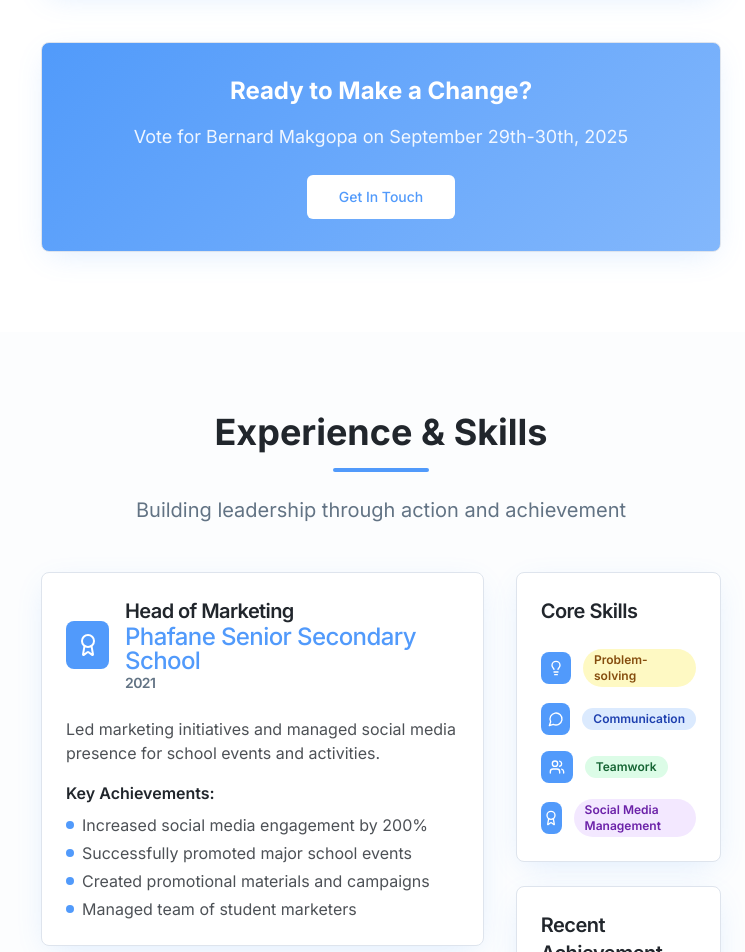
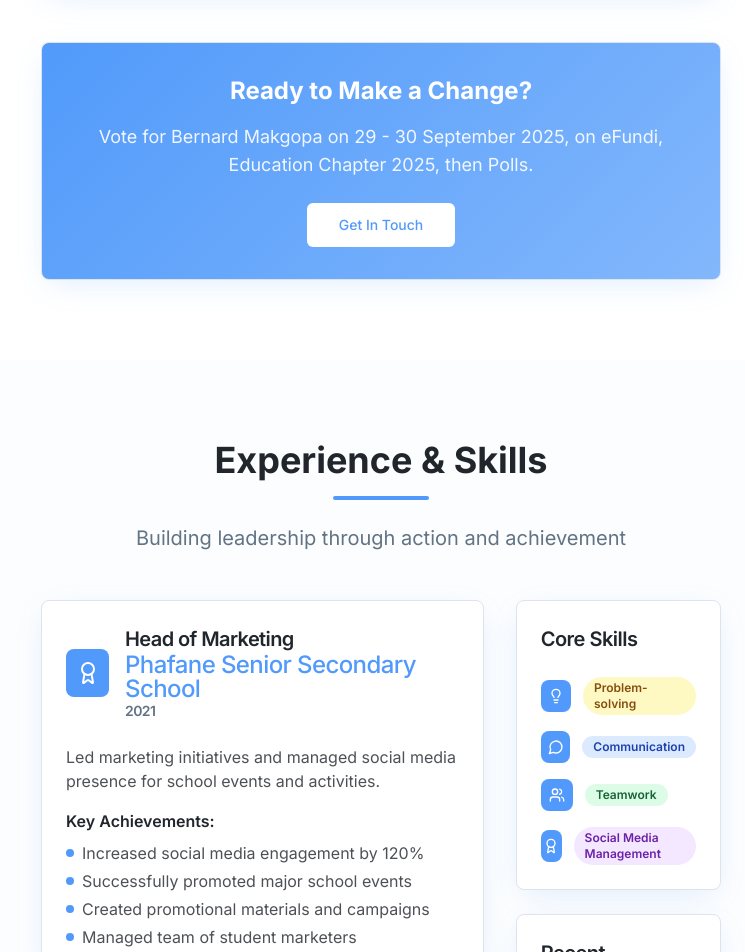
Before and after one commit to WebInnovationNexus/bernard-portfolio, a React (Vite) app: page / in a window 1280 px wide. Shown: the part 3120-4072 px from the top of the page, without its empty margins (535-1280 px from the left). Built offline with nearby package versions, Linux system fonts and the light colour scheme.

Commit message:
Updated the voting date

```diff
--- a/src/components/Contact.tsx
+++ b/src/components/Contact.tsx
@@ -128,12 +128,12 @@ const Contact = () => {
                 </p>
                 <div className="grid md:grid-cols-3 gap-4 text-center">
                   <div className="p-4">
-                    <div className="text-2xl font-bold text-primary">200+</div>
+                    <div className="text-2xl font-bold text-primary">217+</div>
                     <div className="text-sm text-muted-foreground">Students Reached</div>
                   </div>
                   <div className="p-4">
-                    <div className="text-2xl font-bold text-primary">2</div>
-                    <div className="text-sm text-muted-foreground">Days to Vote</div>
+                    <div className="text-2xl font-bold text-primary">1</div>
+                    <div className="text-sm text-muted-foreground">Day to Vote</div>
                   </div>
                   <div className="p-4">
                     <div className="text-2xl font-bold text-primary">1</div>
--- a/src/components/Experience.tsx
+++ b/src/components/Experience.tsx
@@ -12,7 +12,7 @@ const Experience = () => {
       period: '2021',
       description: 'Led marketing initiatives and managed social media presence for school events and activities.',
       achievements: [
-        'Increased social media engagement by 200%',
+        'Increased social media engagement by 120%',
         'Successfully promoted major school events',
         'Created promotional materials and campaigns',
         'Managed team of student marketers'
--- a/src/components/Manifesto.tsx
+++ b/src/components/Manifesto.tsx
@@ -154,7 +154,7 @@ const Manifesto = () => {
             <CardContent className="p-8">
               <h3 className="text-2xl font-bold mb-4">Ready to Make a Change?</h3>
               <p className="text-lg mb-6 text-primary-foreground/90">
-                Vote for Bernard Makgopa on September 29th-30th, 2025
+                Vote for Bernard Makgopa on 29 - 30 September 2025, on eFundi, Education Chapter 2025, then Polls.
               </p>
               <Button
                 size="lg"
```
